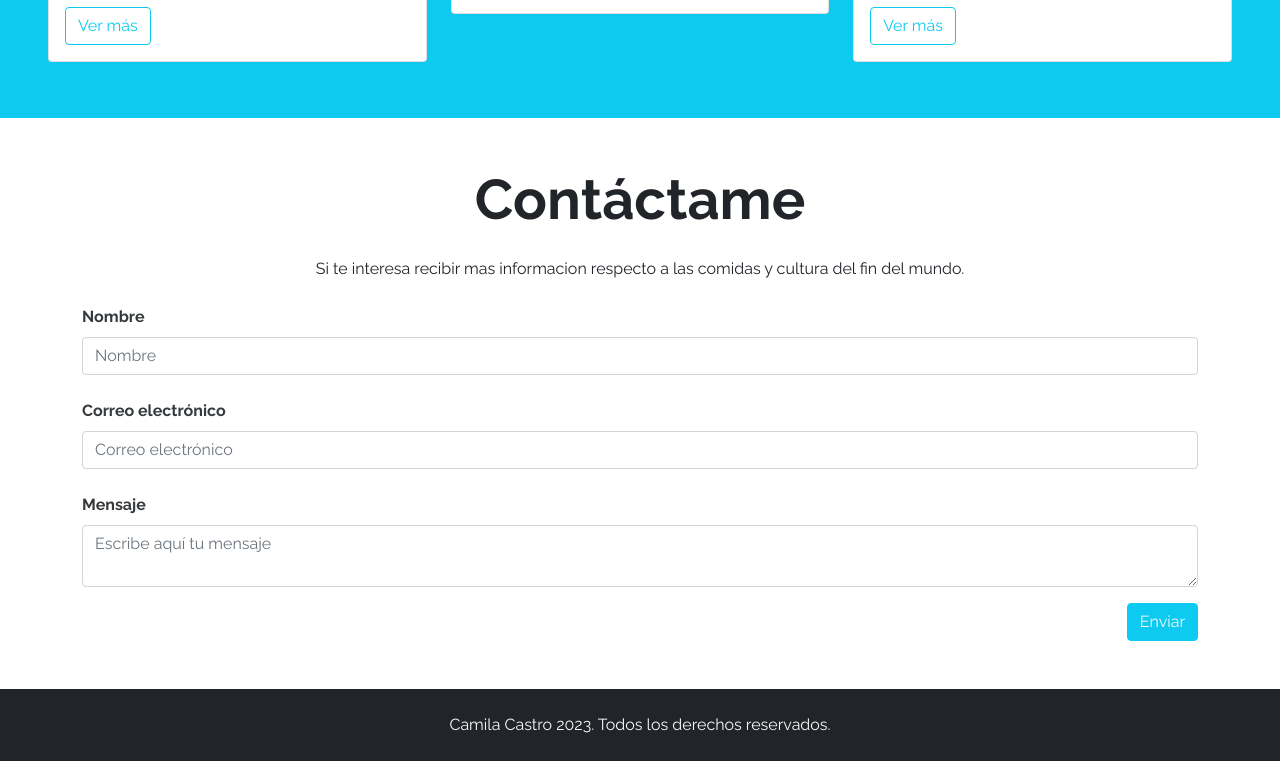
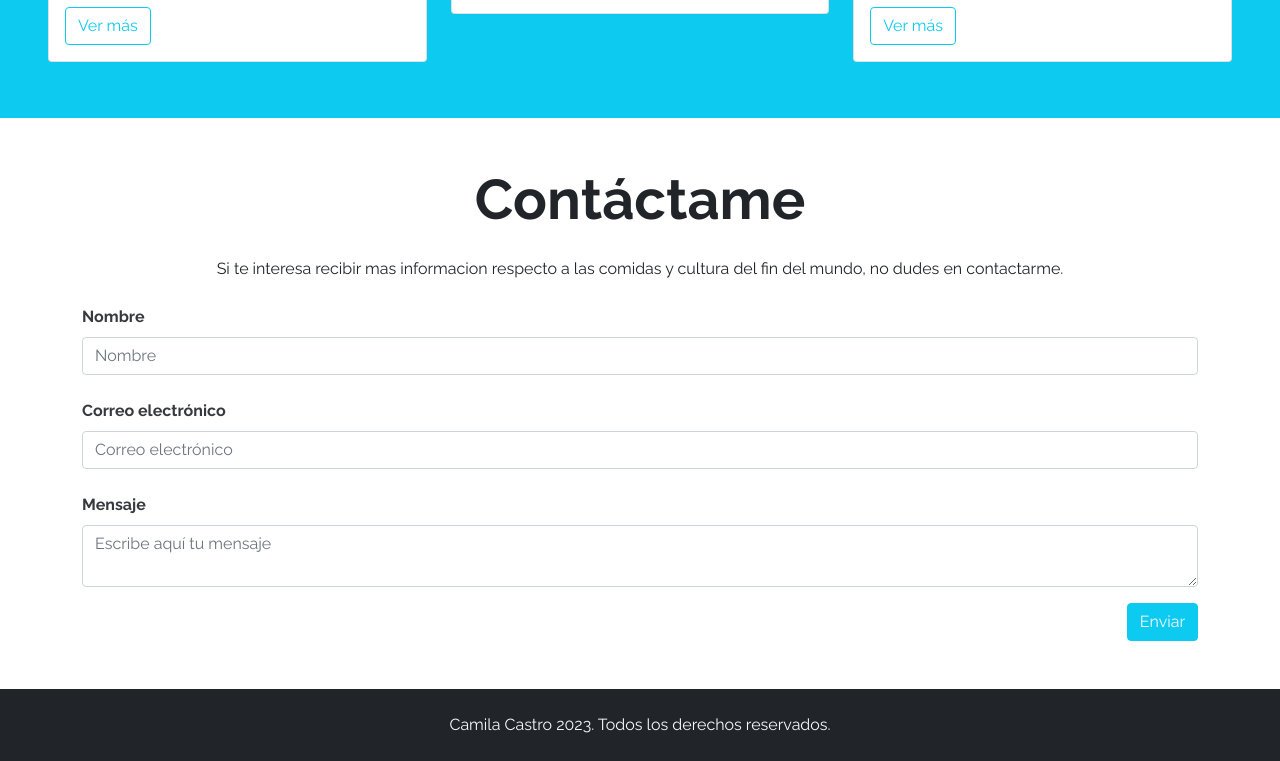
Before and after one commit to camicasme1908/Desafio-5, a plain HTML site: page index.html in a window 1280 px wide. Shown: the part 1694-2455 px from the top of the page. Drawn offline with nearby package versions, Linux system fonts and the light colour scheme.

Commit message:
cambio en contacto

```diff
--- a/index.html
+++ b/index.html
@@ -158,7 +158,7 @@
 
         <h2 class="display-4 fw-bold text-center my-4">Contáctame</h2>
 
-        <p class="text-center my-4 d-none d-md-block">Si te interesa recibir mas informacion respecto a las comidas y cultura del fin del mundo.</p>
+        <p class="text-center my-4 d-none d-md-block">Si te interesa recibir mas informacion respecto a las comidas y cultura del fin del mundo, no dudes en contactarme.</p>
 
         <form>
 
```
